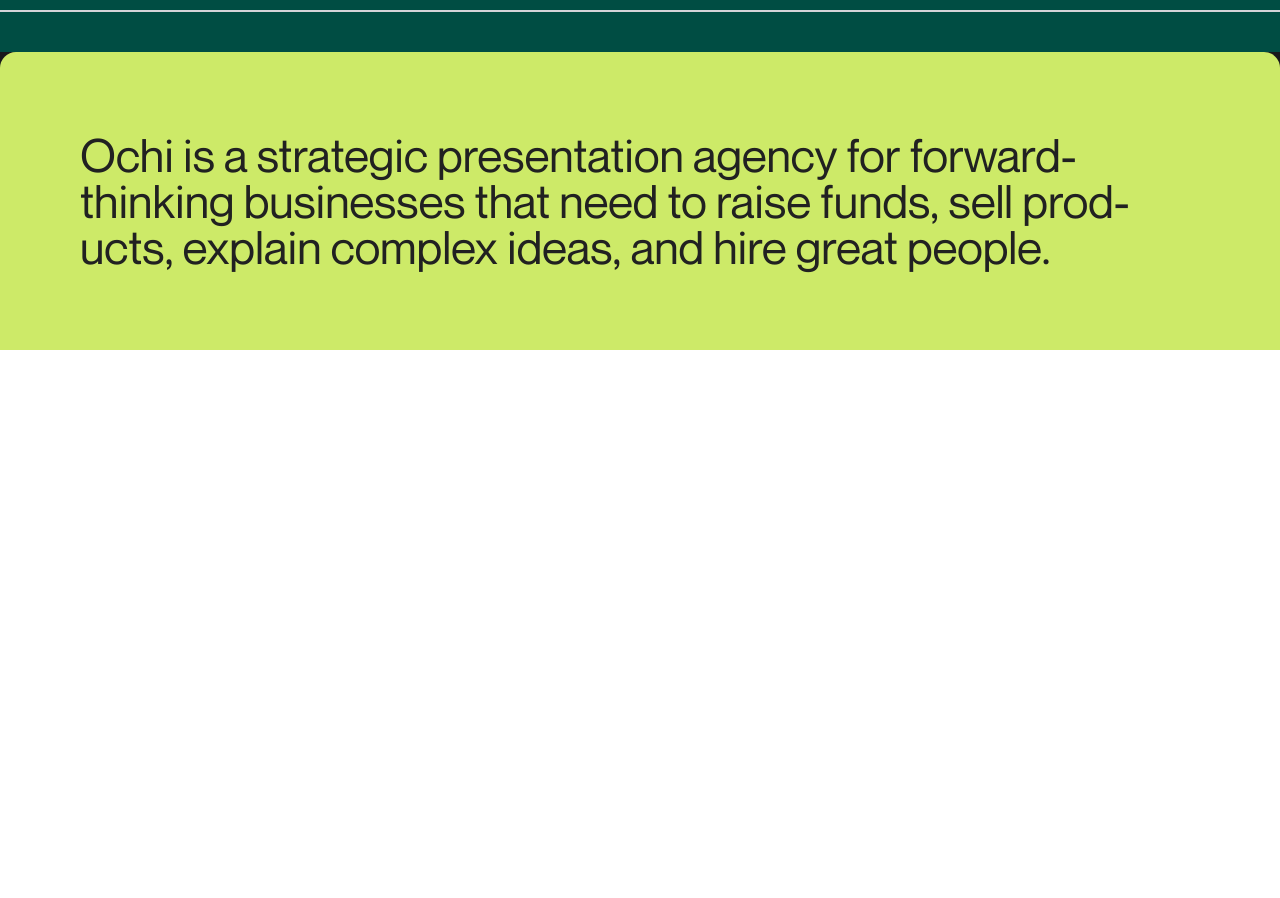
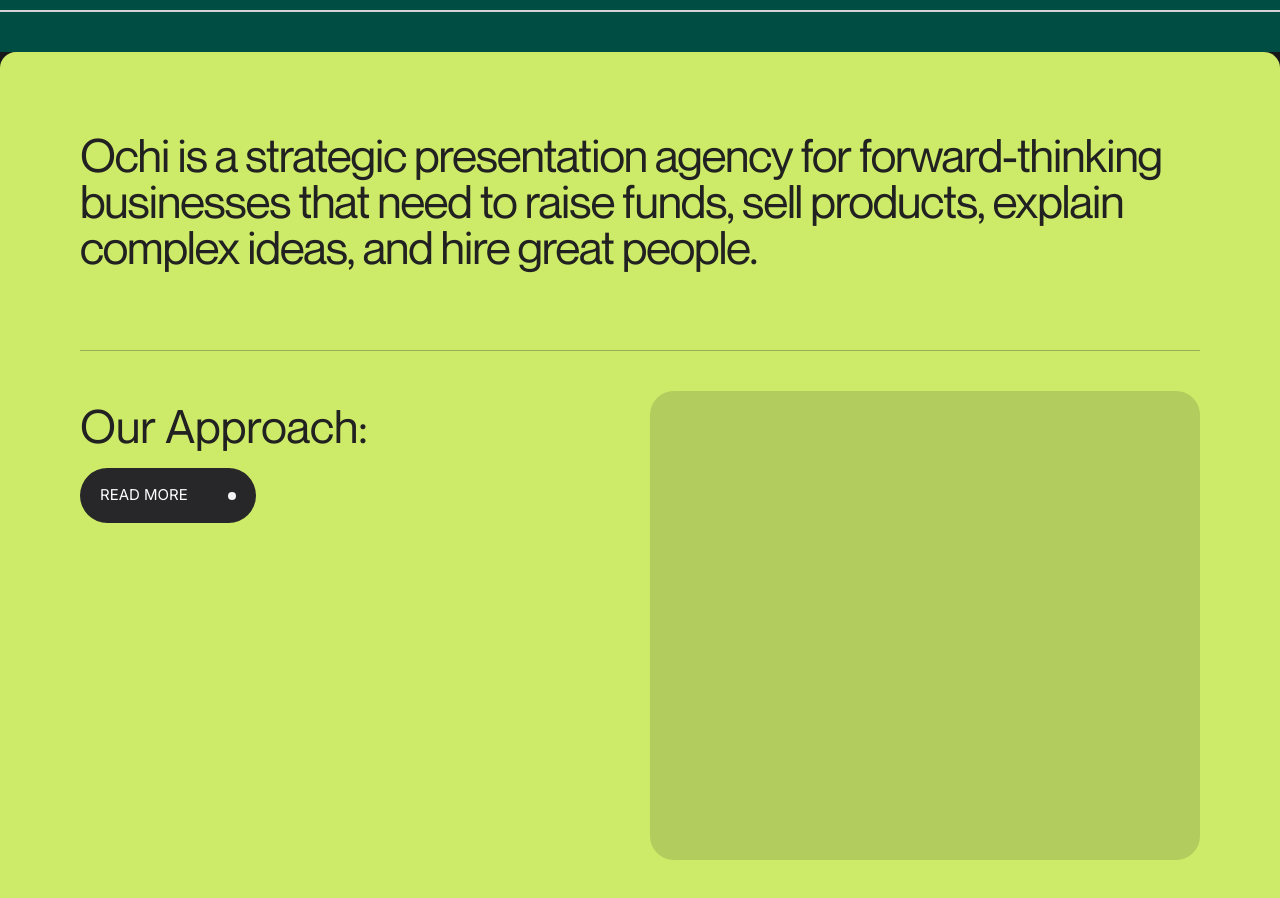
Before and after one commit to Surjendu-kar/NEXA-using-Motion, a Next.js app: page / in a window 1280 px wide. Shown: the part 1060-1958 px from the top of the page. Before the commit the page ends 1410 px from the top, so only its background shows below. Built offline with nearby package versions, Linux system fonts and the light colour scheme.

Commit message:
Enhance About component by adding a new section with an approach overview and a "Read More" button, improving layout and user engagement.

```diff
--- a/components/About.tsx
+++ b/components/About.tsx
@@ -1,11 +1,27 @@
+import { FaArrowUp } from "react-icons/fa6";
+
 function About() {
   return (
     <div className="w-full p-5 lg:p-20 bg-[#CDEA68] rounded-tl-lg rounded-tr-lg  lg:rounded-tl-2xl lg:rounded-tr-2xl">
-      <h1 className="text-[#212121] font-neue text-[3.6vw] leading-none">
+      <h1 className="text-[#212121] font-neue text-[3.6vw] leading-none tracking-tight">
         Ochi is a strategic presentation agency for forward-thinking businesses
         that need to raise funds, sell prod­ucts, ex­plain com­plex ideas, and
         hire great peo­ple.
       </h1>
+
+      <div className="pt-10 mt-20  w-full border-t-[1px] border-[#99AD53] flex gap-5">
+        <div className="w-1/2">
+          <h1 className="text-[#212121] font-neue text-[3.6vw] ">
+            Our Approach:
+          </h1>
+          <button className="uppercase px-5 py-4 mt-2 bg-zinc-800 text-[15px] rounded-full flex items-center gap-10">
+            <span>Read More</span>
+            <div className="w-2 h-2 bg-zinc-100 rounded-full"></div>
+          </button>
+        </div>
+
+        <div className="w-1/2 h-[469px] bg-[#99ad537e] rounded-3xl"></div>
+      </div>
     </div>
   );
 }
```
